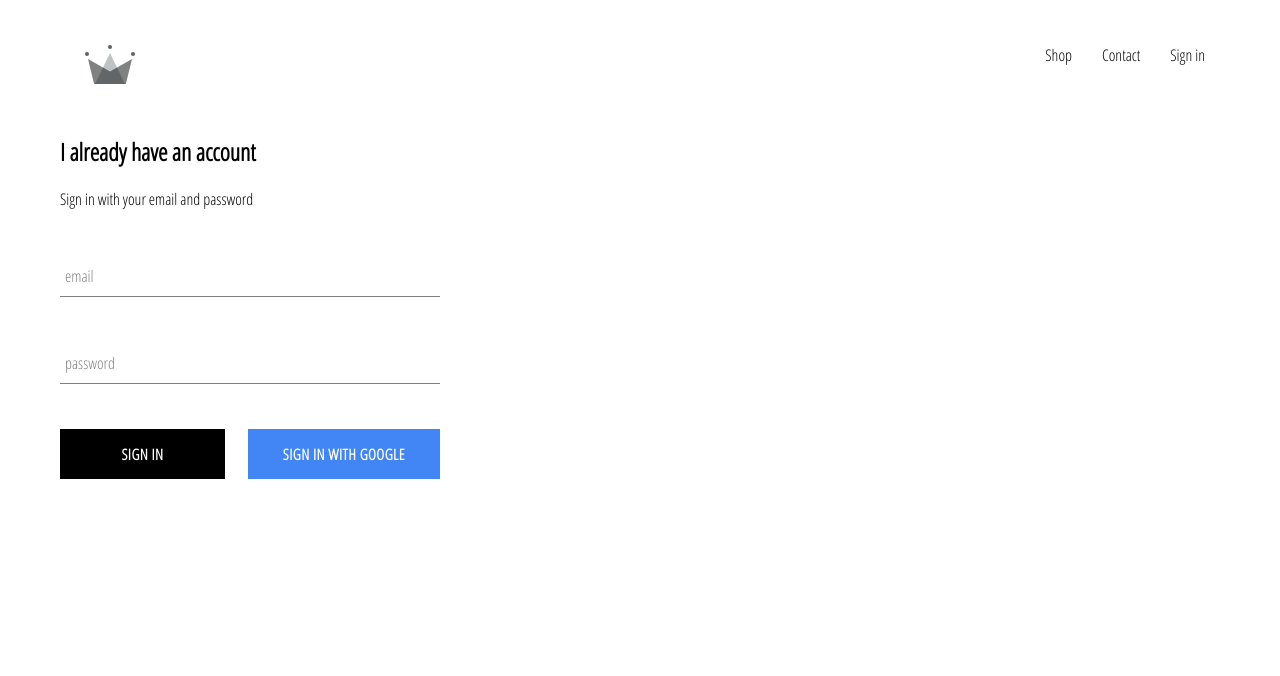
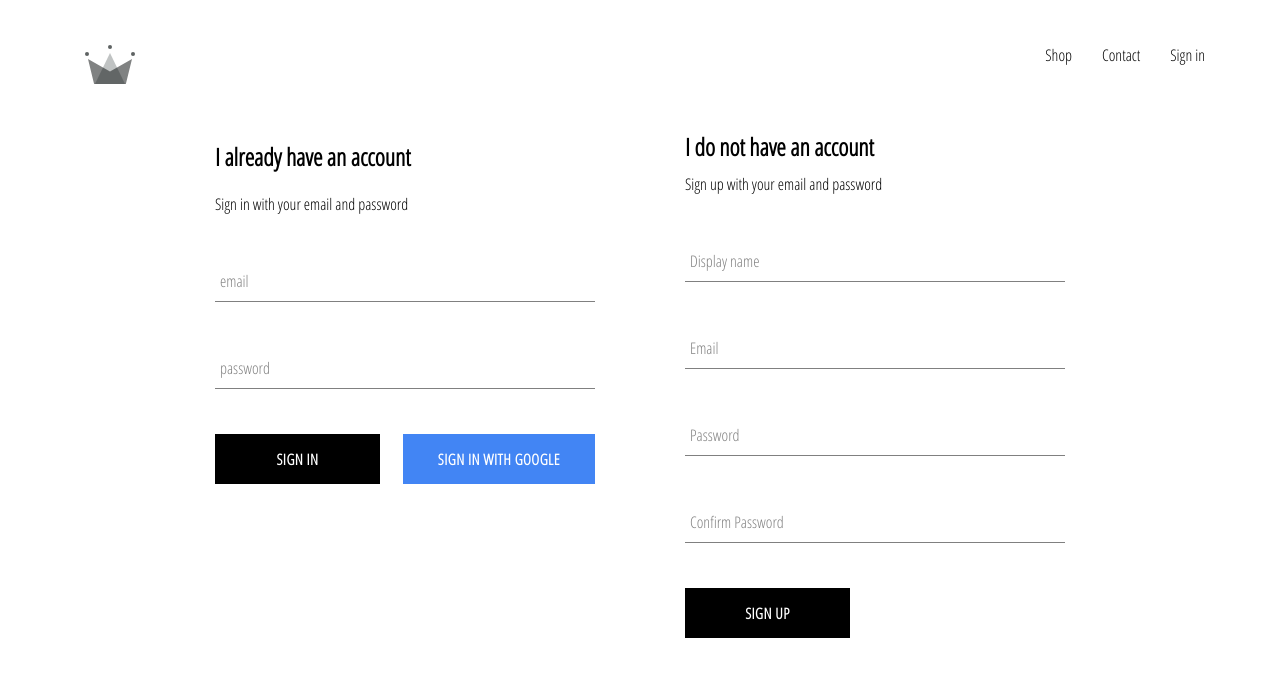
Before and after one commit to sarosixsandor/dev-clothing, a React (Create React App) app: page /signin in a window 1280 px wide. Shown: the top 676 px of the page. Built offline with nearby package versions, Linux system fonts and the light colour scheme; no server answers.

Commit message:
added sign up with email

```diff
--- /dev/null
+++ b/src/components/sign-up/sign-up.component.jsx
@@ -0,0 +1,101 @@
+import React from "react";
+
+import FormInput from "../form-input/form-input.component";
+import CustomButton from "../custom-button/custom-button.component";
+
+import { auth, createUserProfileDocument } from "../../firebase/firebase.utils";
+
+import "./sign-up.styles.scss";
+
+class SignUp extends React.Component {
+  constructor() {
+    super();
+
+    this.state = {
+      displayName: "",
+      email: "",
+      password: "",
+      confirmPassword: ""
+    };
+  }
+
+  handleSubmit = async event => {
+    event.preventDefault();
+
+    const { displayName, email, password, confirmPassword } = this.state;
+
+    if (password !== confirmPassword) {
+      alert("Passwords don't match!");
+      return;
+    }
+
+    try {
+      const { user } = await auth.createUserWithEmailAndPassword(
+        email,
+        password
+      );
+      await createUserProfileDocument(user, { displayName });
+      this.setState({
+        displayName: "",
+        email: "",
+        password: "",
+        confirmPassword: ""
+      });
+    } catch (error) {
+      console.log(error);
+    }
+  };
+
+  handleChange = event => {
+    console.log(event.target);
+    const { name, value } = event.target;
+    this.setState({[name]: value});
+  }
+
+  render() {
+    const { displayName, email, password, confirmPassword } = this.state;
+    return (
+      <div className="sign-up">
+        <h2 className="title">I do not have an account</h2>
+        <span>Sign up with your email and password</span>
+        <form className="sign-up-form" onSubmit={this.handleSubmit}>
+          <FormInput
+            type="text"
+            name="displayName"
+            value={displayName}
+            onChange={this.handleChange}
+            label="Display name"
+            required
+          ></FormInput>
+          <FormInput
+            type="email"
+            name="email"
+            value={email}
+            onChange={this.handleChange}
+            label="Email"
+            required
+          ></FormInput>
+          <FormInput
+            type="password"
+            name="password"
+            value={password}
+            onChange={this.handleChange}
+            label="Password"
+            required
+          ></FormInput>
+          <FormInput
+            type="password"
+            name="confirmPassword"
+            value={confirmPassword}
+            onChange={this.handleChange}
+            label="Confirm Password"
+            required
+          ></FormInput>
+          <CustomButton type="submit">Sign up</CustomButton>
+        </form>
+      </div>
+    );
+  }
+}
+
+export default SignUp;
--- /dev/null
+++ b/src/components/sign-up/sign-up.styles.scss
@@ -0,0 +1,9 @@
+.sign-up {
+    display: flex;
+    flex-direction: column;
+    width: 380px;
+
+    .title {
+        margin: 10px 0;
+    }
+}
--- a/src/pages/sign-in-and-sign-up/sign-in-and-sign-up.component.jsx
+++ b/src/pages/sign-in-and-sign-up/sign-in-and-sign-up.component.jsx
@@ -1,12 +1,14 @@
 import React from "react";
 
 import SignIn from "../../components/sign-in/sign-in.component";
+import SignUp from "../../components/sign-up/sign-up.component";
 
 import "./sign-in-and-sign-up.styles.scss";
 
 const SignInAndSignUp = () => (
   <div className="sign-in-and-sign-up">
     <SignIn />
+    <SignUp />
   </div>
 );
 
--- a/src/pages/sign-in-and-sign-up/sign-in-and-sign-up.styles.scss
+++ b/src/pages/sign-in-and-sign-up/sign-in-and-sign-up.styles.scss
@@ -0,0 +1,6 @@
+.sign-in-and-sign-up {
+    width: 850px;
+    display: flex;
+    justify-content: space-between;
+    margin: 30px auto;
+}
```
